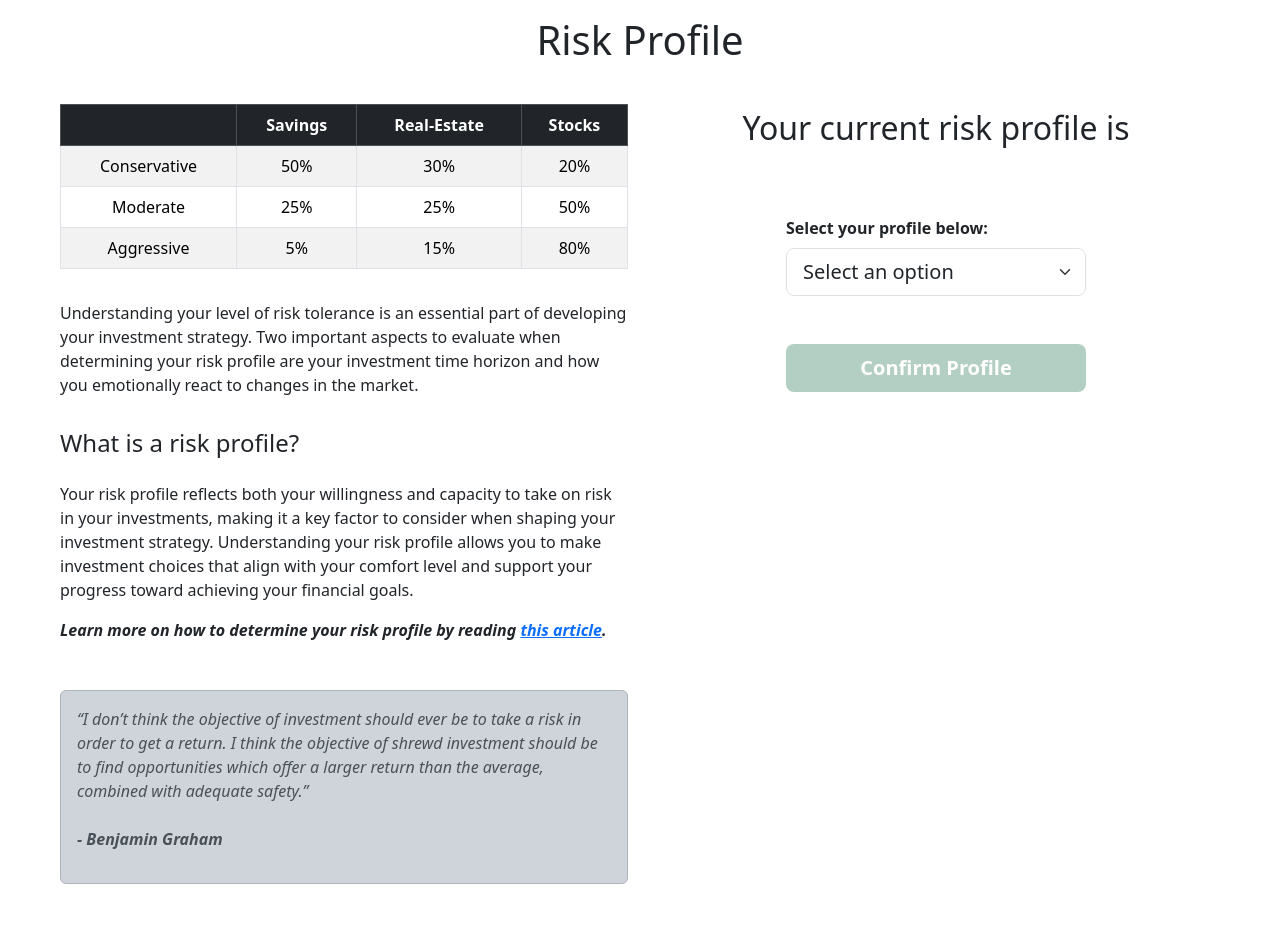
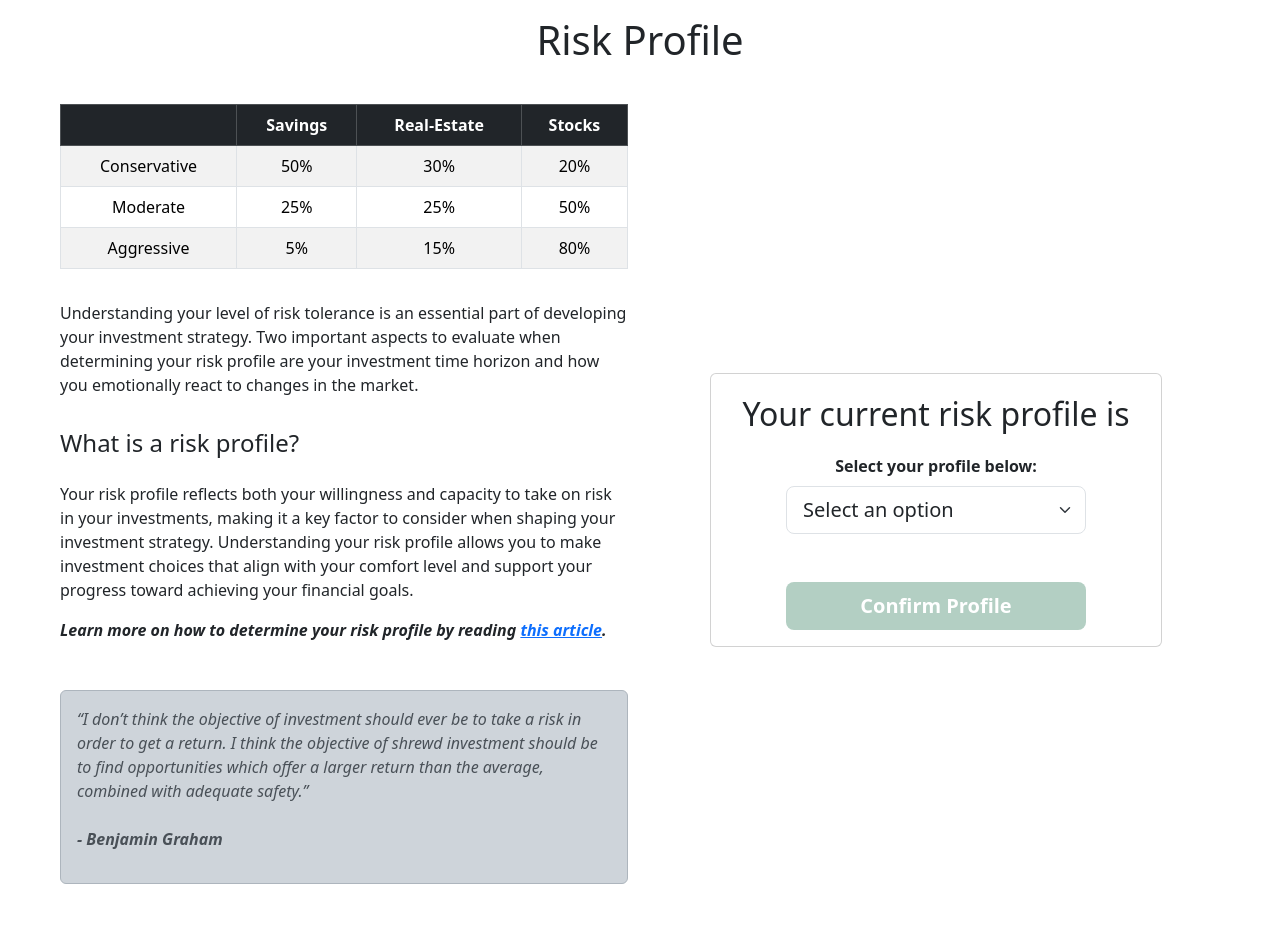
Before and after one commit to luneroka/help-invest, a Python web app: template templates/risk-profile.html in a window 1280 px wide. Shown: the part 86-1018 px from the top of the page. Run offline with Jinja, Linux system fonts and the light colour scheme; the template is opened without the code that fills it, so the values that code supplies are empty.

Commit message:
Minor styling to risk-profile page

```diff
--- a/static/styles.css
+++ b/static/styles.css
@@ -74,6 +74,7 @@
 
 #risk-quote {
   margin-top: 3rem;
+  margin-bottom: 0;
 }
 
 blockquote {
--- a/templates/risk-profile.html
+++ b/templates/risk-profile.html
@@ -3,7 +3,7 @@
 <h1 id="risk-profile">Risk Profile</h1>
 
 <div class="container-fluid">
-  <div class="row">
+  <div class="row align-items-center">
     <div class="col-md-6" id="profile-table">
       <table class="table table-striped table-bordered">
         <thead class="table-dark">
@@ -75,14 +75,21 @@
 
     <div class="col-md-6" id="selection">
       <div class="d-flex flex-column justify-content-center align-items-center">
-        <div id="current-profile" class="mb-5">
+        <div class="card">
+          <div class="card-body">
+            <div id="current-profile" class="mb-3">
               <p>
-            Your current risk profile is <strong>{{ current_profile }}</strong>
+                Your current risk profile is
+                <strong>{{ current_profile }}</strong>
               </p>
             </div>
             <form action="/risk-profile" method="post">
-          <input type="hidden" name="csrf_token" value="{{ csrf_token() }}" />
-          <div class="mb-5 input-group-lg text-start">
+              <input
+                type="hidden"
+                name="csrf_token"
+                value="{{ csrf_token() }}"
+              />
+              <div class="row mb-5 input-group-lg justify-content-center">
                 <label for="risk" class="entry-label form-label"
                   >Select your profile below:</label
                 >
@@ -112,4 +119,6 @@
         </div>
       </div>
     </div>
+  </div>
+</div>
 {% endblock %}
```
Lines whose indentation alone changed are shown as unchanged.
